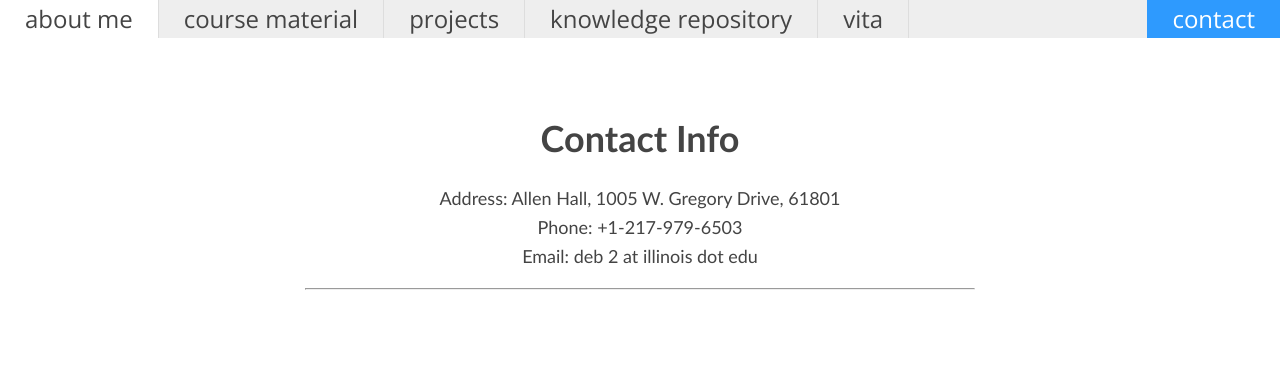
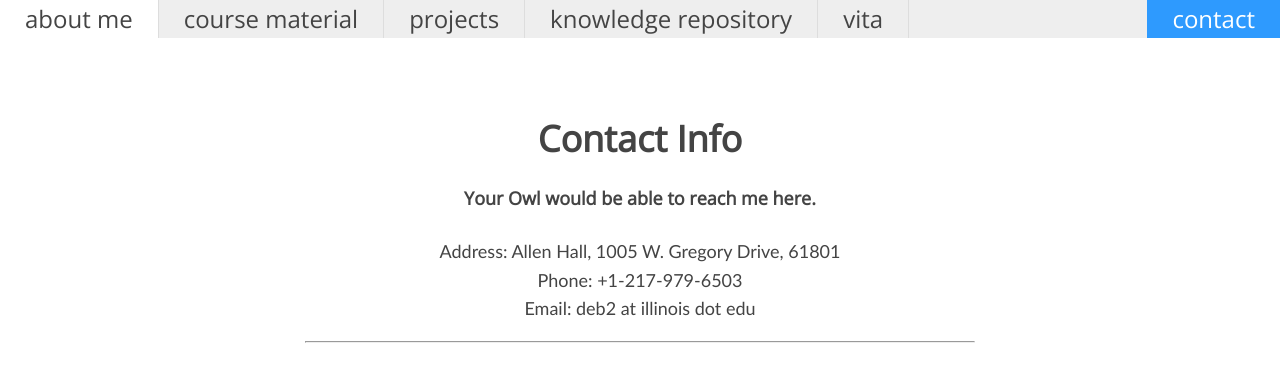
Before and after one commit to akashdeepdeb/akash.github.io, a Jekyll site: the page built from contact/index.html, in a window 1280 px wide. Shown: the top 382 px of the page. Built offline with Jekyll 4.4.1, drawn with Linux system fonts in a browser that asks for light colours.

Commit message:
Update index.html

```diff
--- a/contact/index.html
+++ b/contact/index.html
@@ -7,13 +7,16 @@ title: contact
   .contact  {
     background-color: #2E9AFE;
   }
+
+
 </style>
 <div id = "contact">
-<h1>Contact Info</h1>
+<h1 style = "font-family: Open Sans;">Contact Info</h1>
+<h4 style = "font-family: Open Sans;">Your Owl would be able to reach me here.</h4>
 <p>
   Address: Allen Hall, 1005 W. Gregory Drive, 61801 <br>
   Phone: +1-217-979-6503 <br>
-  Email: deb 2 at illinois dot edu <br>
+  Email: deb2 at illinois dot edu <br>
 </p>
 <hr>
 </div>
```
